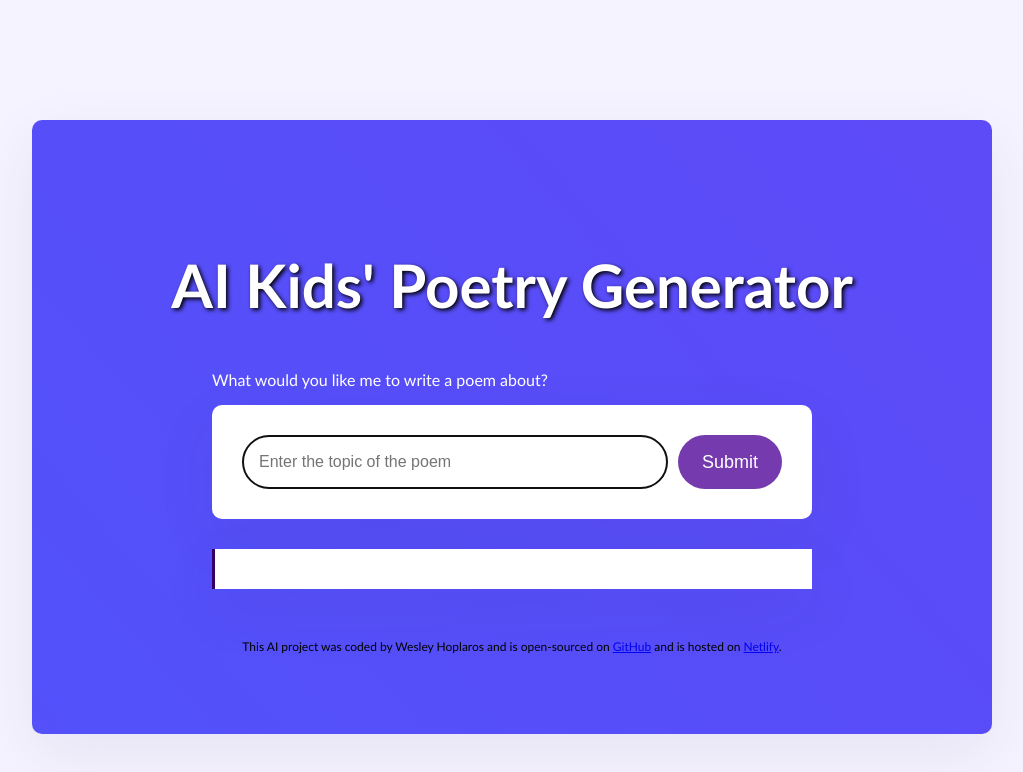
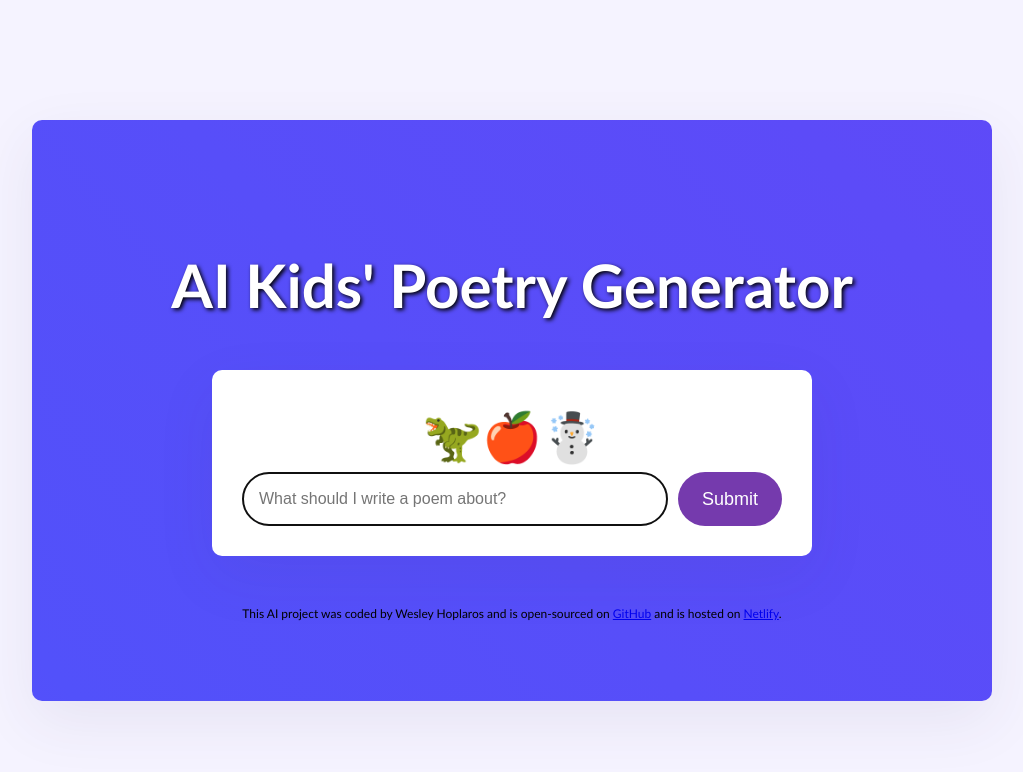
Before and after one commit to whoplaros/kids-poetry-generator, a plain HTML site: page index.html in a window 1280 px wide. Shown: the whole page, without its empty margins (128-1151 px from the left). Drawn offline with nearby package versions, Linux system fonts and the light colour scheme.

Commit message:
improved UI

```diff
--- a/index.html
+++ b/index.html
@@ -15,12 +15,13 @@
 			</header>
 
 			<main>
-				<p class="question">What would you like me to write a poem about?</p>
+				<div class="form-container">
+					<div class="hint">🦖🍎☃️</div>
 					<form id="poem-generator-form">
 						<input
 							type="text"
 							class="instructions"
-						placeholder="Enter the topic of the poem"
+							placeholder="What should I write a poem about?"
 							autofocus
 							required
 							autocomplete="off"
@@ -28,7 +29,8 @@
 						/>
 						<input type="submit" class="submit-button" />
 					</form>
-				<div class="poem" id="poem"></div>
+				</div>
+				<div class="poem hidden" id="poem"></div>
 			</main>
 
 			<footer>
--- a/src/index.js
+++ b/src/index.js
@@ -19,6 +19,10 @@ function generatePoem(event) {
 		"You are a witty children's poet who loves to write short, funny poems aimed at children under the age of 18. Your mission is to generate a 4 line poem using basic HTML formatting (but not showing the code) and separate each line with a <br />. Make sure to follow the user instructions provided. Sign the end of each poem with '~SheCodes AI' inside a <strong> element";
 	let apiURL = `https://api.shecodes.io/ai/v1/generate?prompt=${prompt}&context=${context}&key=${apiKey}`;
 
+	let poemElement = document.querySelector("#poem");
+	poemElement.classList.remove("hidden");
+	poemElement.innerHTML = `...now writing a poem for you about ${instructionsInput.value}...`;
+
 	console.log("Generating poem");
 	console.log(`Prompt: ${prompt}`);
 	console.log(`Context: ${context}`);
--- a/src/style.css
+++ b/src/style.css
@@ -76,13 +76,21 @@ main {
 	margin: 40px auto;
 }
 
-form {
+.form-container {
 	padding: 30px;
 	background-color: white;
+	margin-bottom: 30px;
 	box-shadow: 0px 20px 60px rgba(65, 50, 100, 0.08);
 	border-radius: 10px;
+}
+
+form {
 	display: flex;
-	margin-bottom: 30px;
+}
+.hint {
+	line-height: 1.5;
+	text-align: center;
+	font-size: 3em;
 }
 .question {
 	color: white;
@@ -116,7 +124,9 @@ form {
 	border-left: 3px solid rgb(54, 2, 104);
 	box-shadow: 0px 20px 60px rgba(65, 50, 100, 0.08);
 }
-
+.hidden {
+	display: none;
+}
 .poem strong {
 	color: rgb(54, 2, 104);
 }
```
Lines whose indentation alone changed are shown as unchanged.
